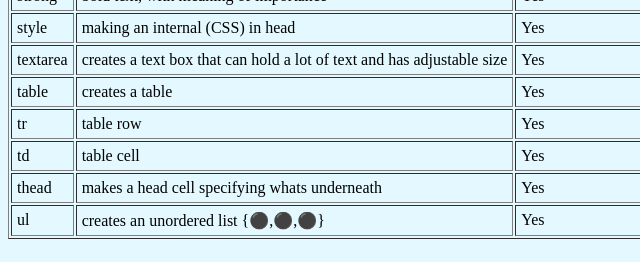
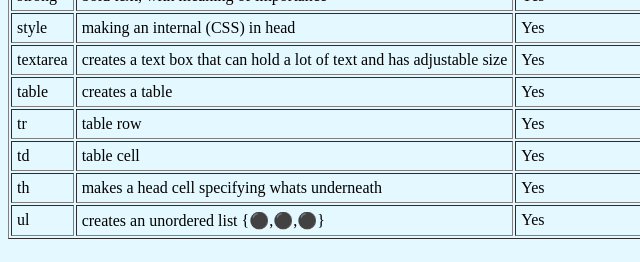
Before and after one commit to imBaraa/what-i-learned, a plain HTML site: page index.html in a window 1280 px wide. Shown: the part 1773-2035 px from the top of the page, 0-640 px from the left. Drawn offline with Linux system fonts and the light colour scheme.

Commit message:
change in tags table: thead to th

```diff
--- a/index.html
+++ b/index.html
@@ -251,7 +251,7 @@
       <td></td>
     </tr>
     <tr>
-      <td>thead</td>
+      <td>th</td>
       <td>makes a head cell specifying whats underneath</td>
       <td>Yes</td>
       <td></td>
```
